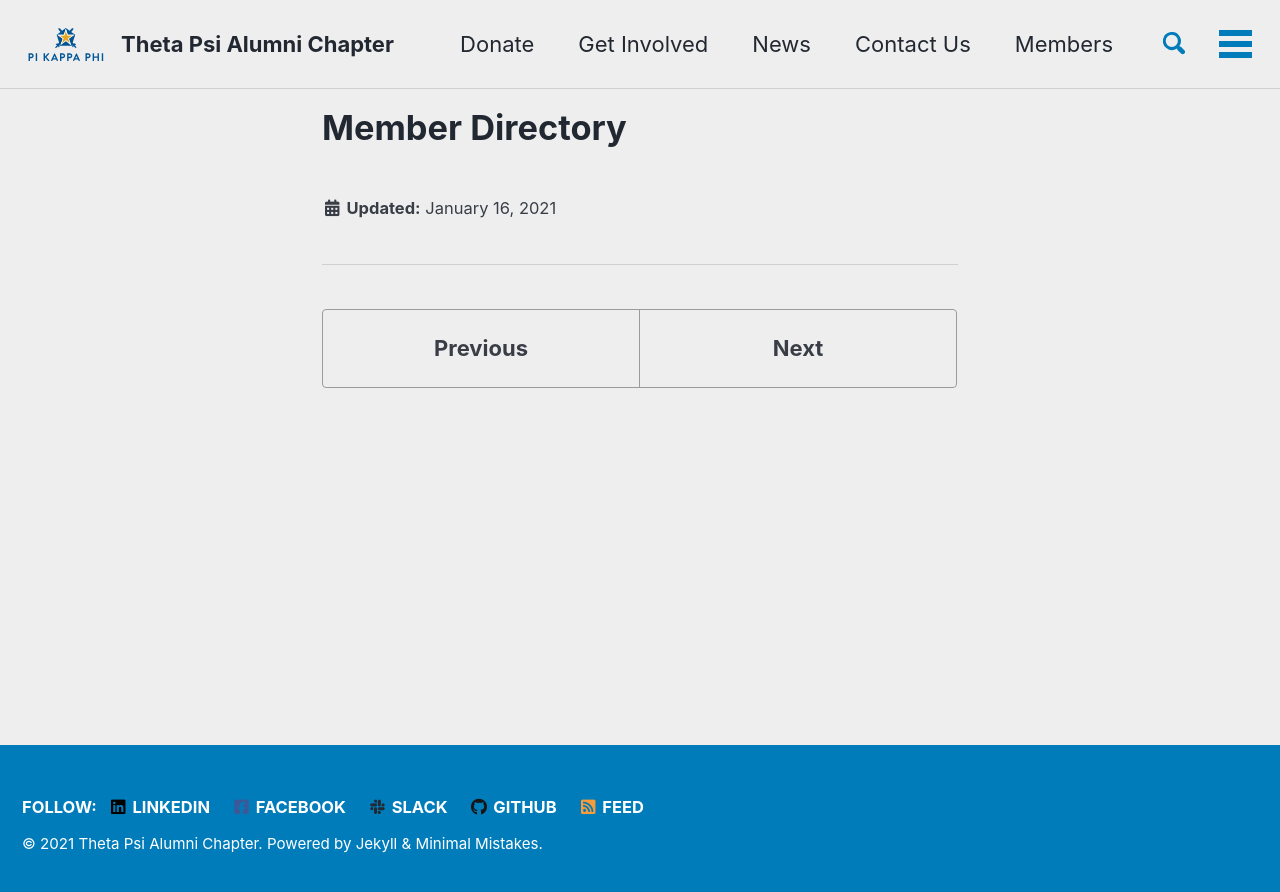
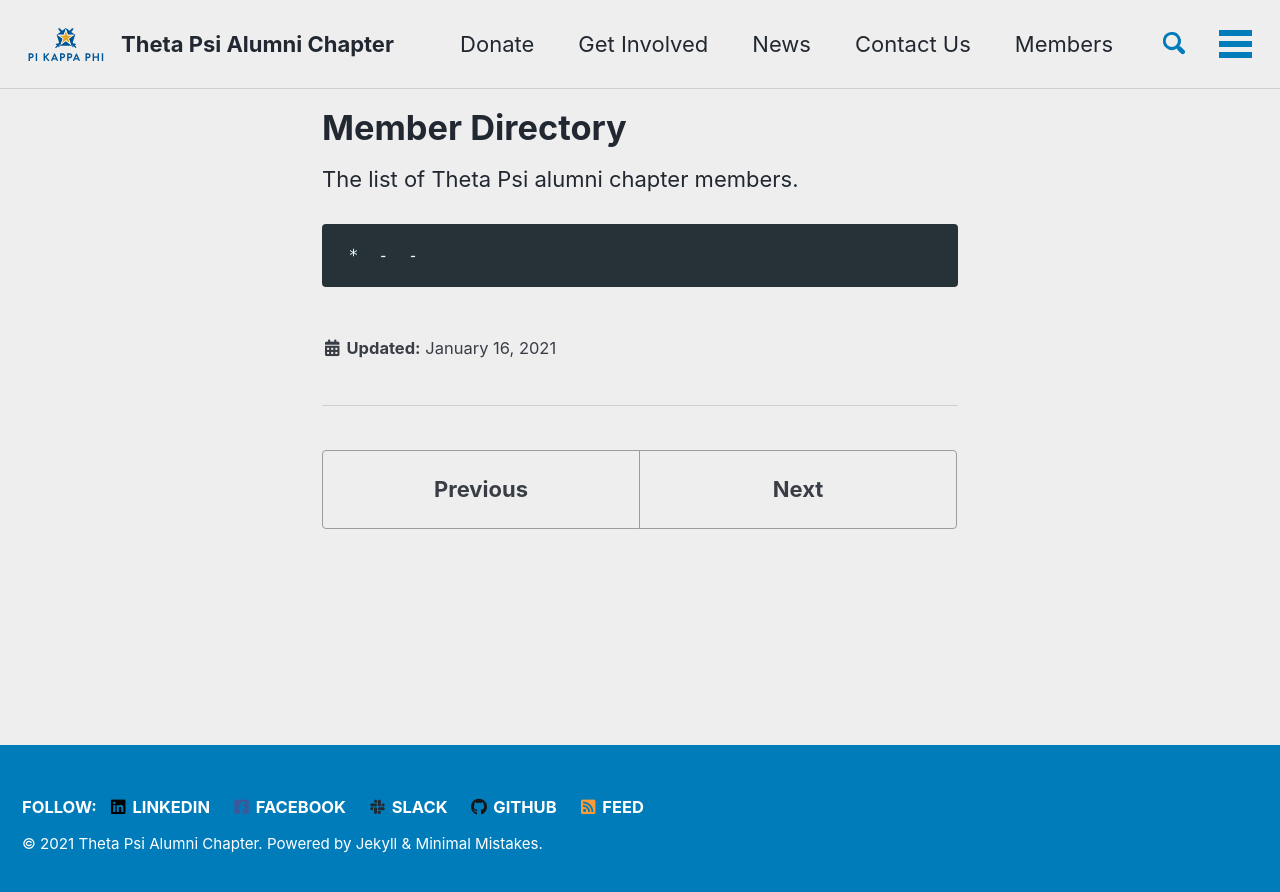
Before and after one commit to pkp-theta-psi-alumni/thetapsi.org, a Jekyll site: the page built from _members/directory.md, in a window 1280 px wide. Shown: the top 892 px of the page. Built offline with Jekyll 4.4.1, drawn with Linux system fonts in a browser that asks for light colours; cached includes are drawn as plain includes; nearby versions of some CDN libraries.

Commit message:
test simple member listing

```diff
--- a/_members/directory.md
+++ b/_members/directory.md
@@ -2,3 +2,11 @@
 title: "Member Directory"
 layout: single
 ---
+
+The list of Theta Psi alumni chapter members.
+
+{% for member in site.data.member_bios %}
+    {% if member != null %}
+     * {{member.name}} - {{member.initiation_number}} - {{member.linkedin_url}}
+    {% endif %}
+{% endfor %}
```
Also changed, not shown: _data/member_bios.yml (added, +8 -0 lines).
